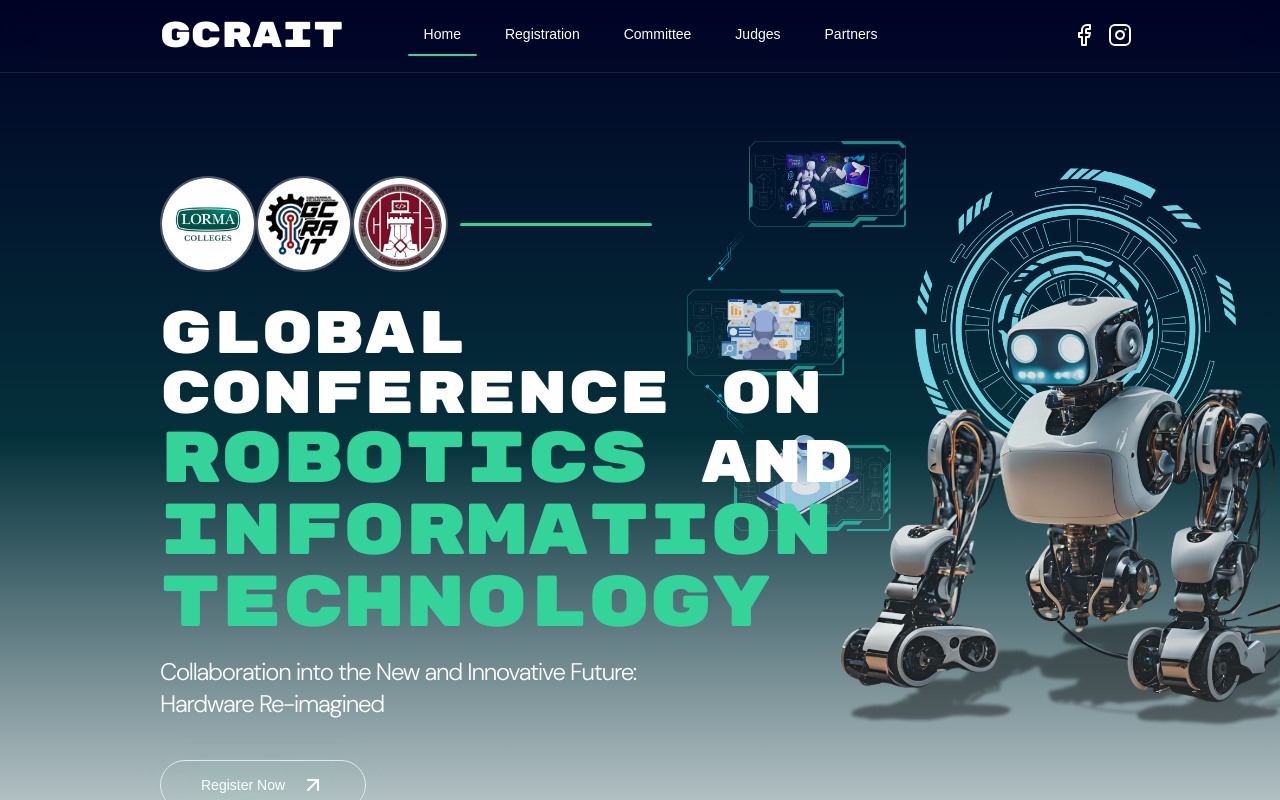
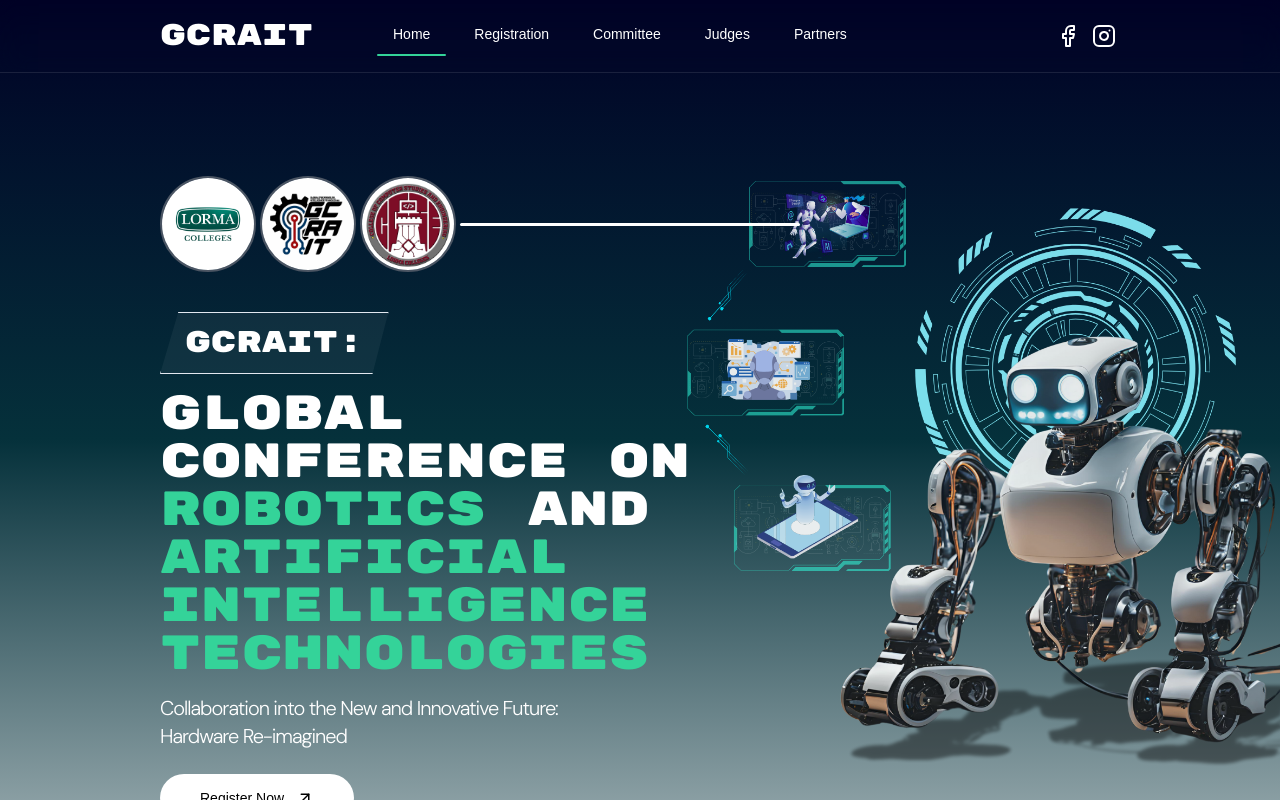
Before and after one commit to Yujinndev/gcrait, a Next.js app: page / in a window 1280 px wide. Built offline with nearby package versions, Linux system fonts and the light colour scheme.

Commit message:
chore: add new design details and fix title

```diff
--- a/app/constants.ts
+++ b/app/constants.ts
@@ -5,11 +5,11 @@
   },
   {
     title: 'Registration',
-    href: '/#',
+    href: '/registration',
   },
   {
     title: 'Committee',
-    href: '/#',
+    href: '#',
   },
   {
     title: 'Judges',
--- a/app/globals.css
+++ b/app/globals.css
@@ -1,18 +1,6 @@
 @tailwind base;
 @tailwind components;
 @tailwind utilities;
-
-/* :root {
-  --background: #ffffff;
-  --foreground: #171717;
-}
-
-@media (prefers-color-scheme: dark) {
-  :root {
-    --background: #0a0a0a;
-    --foreground: #ededed;
-  }
-} */
 
 body {
   color: var(--foreground);
@@ -91,10 +79,7 @@
     @apply bg-background text-foreground;
   }
   h1 {
-    @apply font-rubikMono text-balance text-3xl lg:text-4xl xl:text-6xl;
-  }
-  .title-span {
-    @apply text-4xl text-emerald-400 lg:text-5xl xl:text-7xl;
+    @apply font-rubikMono text-[27px] lg:text-4xl xl:text-5xl 2xl:text-6xl;
   }
 }
 
@@ -113,3 +98,7 @@
   background-color: rgb(255, 255, 255);
   border-radius: 20px;
 }
+
+.polygon-path {
+  clip-path: polygon(43% 0, 100% 0, 100% 0, 93% 100%, 0 100%, 8% 0);
+}
--- a/app/layout.tsx
+++ b/app/layout.tsx
@@ -1,8 +1,9 @@
 import type { Metadata } from 'next'
+import { cn } from '@/lib/utils'
 import localFont from 'next/font/local'
 import Navbar from '@/components/ui/navbar'
-import { cn } from '@/lib/utils'
 import './globals.css'
+import 'aos/dist/aos.css'
 
 const braveEightyone = localFont({
   src: './fonts/BraveEightyone.ttf',
--- a/app/page.tsx
+++ b/app/page.tsx
@@ -23,44 +23,51 @@
 
 export default function Home() {
   return (
-    <main className="relative h-screen overflow-x-hidden bg-gradient-to-b from-[#000125] from-0% via-[#05313b] via-55% to-[#FFFFFF] to-[120%]">
+    <main className="relative h-screen overflow-x-hidden bg-gradient-to-b from-[#000125] from-0% via-[#05313b] via-55% to-[#FFFFFF] to-[140%]">
       <Image
         src={ROBOT}
         alt="ROBOT"
-        className="absolute -right-2 bottom-10 z-10 w-[400px] opacity-85 md:w-[450px] lg:-right-8 lg:block lg:w-[550px] xl:w-[650px] 2xl:w-[750px]"
+        className="absolute -right-2 bottom-0 z-10 hidden md:w-[450px] lg:-right-8 lg:block lg:w-[525px] lg:opacity-90 xl:w-[650px]"
       />
 
-      <section className="relative z-20 flex h-full flex-col gap-4 p-8 pt-28 md:px-16 lg:px-24 xl:px-40 xl:pt-40">
-        <div className="flex items-center py-4">
+      <section className="relative z-20 flex h-full flex-col gap-4 gap-y-1 p-6 pt-20 md:px-16 lg:w-9/12 lg:gap-y-6 lg:px-24 xl:px-40 xl:pt-40">
+        <div className="relative flex items-center gap-1 py-4">
+          <div className="h-[3px] w-full min-w-[10%] rounded-full bg-white lg:hidden" />
           {LOGOS.map((logo) => (
             <Image
               key={logo.name}
               src={logo.img}
               alt={logo.name}
-              className="h-16 w-16 rounded-full border-[2px] border-gray-600 md:h-24 md:w-24"
+              className="h-[4.5rem] w-[4.5rem] rounded-full border-[2px] border-gray-600 md:h-24 md:w-24"
             />
           ))}
-          <div className="ml-3 h-[3px] w-[20%] rounded-full bg-emerald-400" />
+          <div className="h-[3px] w-full min-w-[10%] rounded-full bg-white" />
         </div>
 
-        <div className="lg:3/5 relative space-y-10 xl:w-3/4">
+        <div className="relative flex flex-col justify-center space-y-6 lg:justify-start">
           <div className="space-y-4">
-            <h1 className="text-left">
-              Global Conference on <span className="title-span">Robotics</span>{' '}
-              and <span className="title-span">Information Technology</span>
+            <h2 className="polygon-path m-auto w-max border-[1px] bg-white/5 px-6 py-3 font-rubikMono text-xl lg:m-0 lg:text-left lg:text-3xl">
+              GCRAIT:
+            </h2>
+            <h1 className="text-center lg:text-left">
+              Global Conference on{' '}
+              <span className="text-emerald-400">Robotics</span> and{' '}
+              <span className="text-emerald-400">
+                Artificial Intelligence Technologies
+              </span>
             </h1>
 
-            <p className="font-dmSans relative w-[50%] text-base font-light tracking-tighter lg:w-3/4 lg:text-lg xl:text-2xl">
+            <p className="relative text-center font-dmSans text-lg font-light tracking-tighter lg:w-3/4 lg:text-left lg:text-lg xl:text-xl">
               Collaboration into the New and Innovative Future: Hardware
               Re-imagined
             </p>
           </div>
           <Button
-            variant="outline"
-            className="group space-x-4 rounded-full bg-transparent p-4 px-8 drop-shadow-[0_0_12px_rgb(110,231,183,.75)] hover:border-emerald-400 hover:bg-emerald-500 lg:px-10 lg:py-6"
+            variant="ghost"
+            className="group m-auto w-max space-x-3 rounded-full bg-white p-4 px-8 hover:drop-shadow-[0_0_7px_rgb(110,231,183,.75)] lg:m-0 lg:px-10 lg:py-6"
           >
-            <span className="">Register Now</span>
-            <ArrowUpRight className="group-hover:text-black" />
+            <span className="text-[14px] text-black">Register Now</span>
+            <ArrowUpRight color="black" size={18} />
           </Button>
         </div>
       </section>
--- a/components/ui/button.tsx
+++ b/components/ui/button.tsx
@@ -5,7 +5,7 @@
 import { cn } from '@/lib/utils'
 
 const buttonVariants = cva(
-  'inline-flex items-center justify-center whitespace-nowrap rounded-md text-sm font-medium transition-colors focus-visible:outline-none focus-visible:ring-1 focus-visible:ring-ring disabled:pointer-events-none disabled:opacity-50',
+  'inline-flex items-center justify-center whitespace-nowrap rounded-md text-black text-sm font-medium transition-colors focus-visible:outline-none focus-visible:ring-1 focus-visible:ring-ring disabled:pointer-events-none disabled:opacity-50',
   {
     variants: {
       variant: {
@@ -18,7 +18,7 @@
         secondary:
           'bg-secondary text-secondary-foreground shadow-sm hover:bg-secondary/80',
         ghost: 'hover:bg-accent hover:text-accent-foreground',
-        link: 'text-primary underline-offset-4 hover:underline',
+        link: 'text-primary underline-offset-[16px] hover:underline',
       },
       size: {
         default: 'h-9 px-4 py-2',
--- a/components/ui/navbar.tsx
+++ b/components/ui/navbar.tsx
@@ -1,27 +1,49 @@
 'use client'
 
-import { useState } from 'react'
+import { useEffect, useState } from 'react'
 import { LINKS } from '@/app/constants'
 import { Button } from '@/components/ui/button'
 import Link from 'next/link'
 import { usePathname } from 'next/navigation'
-import { FacebookIcon, InstagramIcon, MenuIcon, X } from 'lucide-react'
+import {
+  ArrowRight,
+  FacebookIcon,
+  InstagramIcon,
+  MenuIcon,
+  X,
+} from 'lucide-react'
+import AOS from 'aos'
+import { cn } from '@/lib/utils'
 
 const Navbar = () => {
+  useEffect(() => {
+    AOS.init()
+  }, [])
+
   const [isMenuOpen, setIsMenuOpen] = useState<boolean>(false)
   const pathname = usePathname()
 
   return (
-    <nav className="fixed z-50 flex w-screen items-center justify-between gap-8 border-b-[1px] border-b-gray-50/10 px-3 text-white backdrop-blur-[0.9rem] lg:px-24 xl:px-36">
-      <div className="flex items-center gap-12 p-4 xl:gap-16">
+    <nav className="fixed z-50 flex w-screen items-center justify-between border-b-[1px] border-b-gray-50/10 px-2 text-white backdrop-blur-[0.9rem] lg:px-24 xl:px-36">
+      <div className="flex items-center gap-4 p-4 xl:gap-16">
+        <div className="block lg:hidden">
+          <Button
+            variant="link"
+            className="p-0 text-white"
+            onClick={() => setIsMenuOpen((prev) => !prev)}
+          >
+            {isMenuOpen ? <X /> : <MenuIcon />}
+          </Button>
+        </div>
+
         <Link href="/">
-          <h1 className="text-4xl">GCRAIT</h1>
+          <h1 className="text-3xl">GCRAIT</h1>
         </Link>
         <div className="hidden lg:block">
           <ul className="flex flex-col gap-3 lg:flex-row">
             {LINKS.map(({ title, href }) => (
               <li key={title}>
-                <Button variant="ghost" className="text-white">
+                <Button variant="link" className="text-white">
                   <Link href={href}>{title}</Link>
                 </Button>
                 {pathname === href && (
@@ -32,8 +54,7 @@
           </ul>
         </div>
       </div>
-      <div className="flex items-center justify-center">
-        <div className="space-x-1">
+      <div className="flex items-center justify-center gap-1 p-4">
         <Button variant="ghost" className="h-8 w-8 text-white">
           <FacebookIcon className="flex-shrink-0" />
         </Button>
@@ -42,29 +63,40 @@
         </Button>
       </div>
 
-        <div className="block p-2 lg:hidden">
-          <Button
-            variant="link"
-            className="text-white"
-            onClick={() => setIsMenuOpen((prev) => !prev)}
+      {isMenuOpen && (
+        <div className="absolute inset-x-0 top-[4.5rem] h-screen w-screen bg-neutral-300 p-8 text-black lg:hidden">
+          <ul className="flex h-full flex-col items-start justify-start gap-y-4">
+            {LINKS.map(({ title, href }) => (
+              <li
+                key={title}
+                className={cn(
+                  'flex w-full border-b-[1px] border-neutral-400 py-4 text-black',
+                  {
+                    'border-emerald-900 text-emerald-900': pathname === href,
+                  }
+                )}
               >
-            {isMenuOpen ? <X /> : <MenuIcon />}
-          </Button>
-        </div>
-      </div>
-      {isMenuOpen && (
-        <div className="absolute inset-x-0 top-[4rem] h-screen w-screen bg-black p-8 text-white lg:hidden">
-          <ul className="flex flex-col gap-4 px-12 pt-48">
-            {LINKS.map(({ title, href }) => (
-              <li key={title} className="flex h-full w-full rounded-md">
-                <Button
-                  variant={pathname === href ? 'secondary' : 'ghost'}
-                  className="w-full"
+                <Link
+                  href={href}
+                  data-aos="fade-right"
+                  data-aos-offset="250"
+                  data-aos-easing="ease-in-sine"
+                  onClick={() => setIsMenuOpen(false)}
+                  className={cn(
+                    'flex w-full items-center justify-between text-start font-rubikMono text-base text-neutral-600',
+                    {
+                      'text-emerald-900': pathname === href,
+                    }
+                  )}
                 >
-                  <Link href={href} className="text-start text-xl">
                   {title}
+                  <ArrowRight
+                    color={
+                      pathname === href ? 'rgb(6,78,59)' : 'rgb(115,115,115)'
+                    }
+                    size={16}
+                  />
                 </Link>
-                </Button>
                 {pathname === href && (
                   <div className="-mt-2 hidden h-[1px] w-full rounded-full bg-emerald-400 lg:block" />
                 )}
--- a/package.json
+++ b/package.json
@@ -11,6 +11,7 @@
   "dependencies": {
     "@radix-ui/react-icons": "^1.3.0",
     "@radix-ui/react-slot": "^1.1.0",
+    "aos": "^3.0.0-beta.6",
     "class-variance-authority": "^0.7.0",
     "clsx": "^2.1.1",
     "framer-motion": "^11.5.4",
@@ -22,6 +23,7 @@
     "tailwindcss-animate": "^1.0.7"
   },
   "devDependencies": {
+    "@types/aos": "^3.0.7",
     "@types/node": "^20",
     "@types/react": "^18",
     "@types/react-dom": "^18",
--- a/tailwind.config.ts
+++ b/tailwind.config.ts
@@ -57,7 +57,6 @@
         sm: 'calc(var(--radius) - 4px)',
       },
       fontFamily: {
-        // 👇 Add CSS variables
         braveEightyone: ['var(--font-brave-eightyone)'],
         dmSans: ['var(--font-dmSans)'],
         rubikMono: ['var(--font-rubikMono)'],
```
Also changed, not shown: 1 other file (tests, documents, lock files or other folders). Lines whose indentation alone changed are shown as unchanged.
